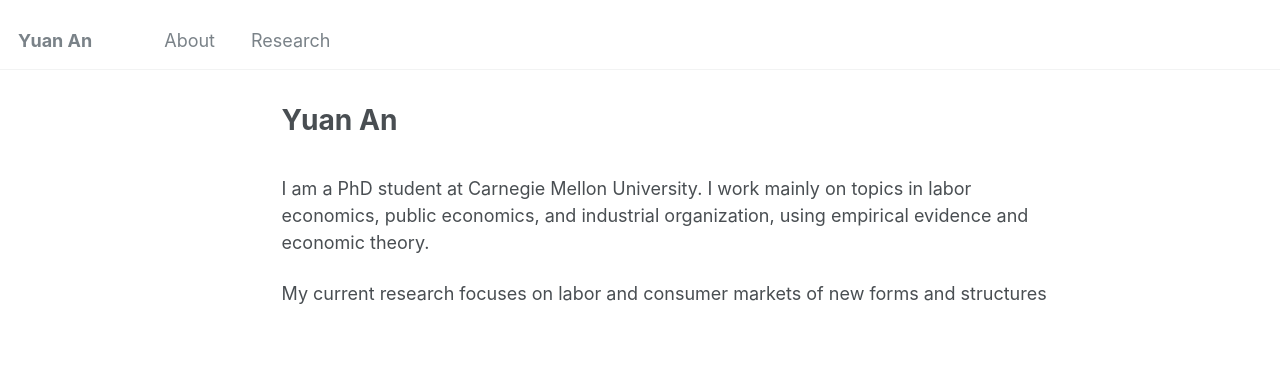
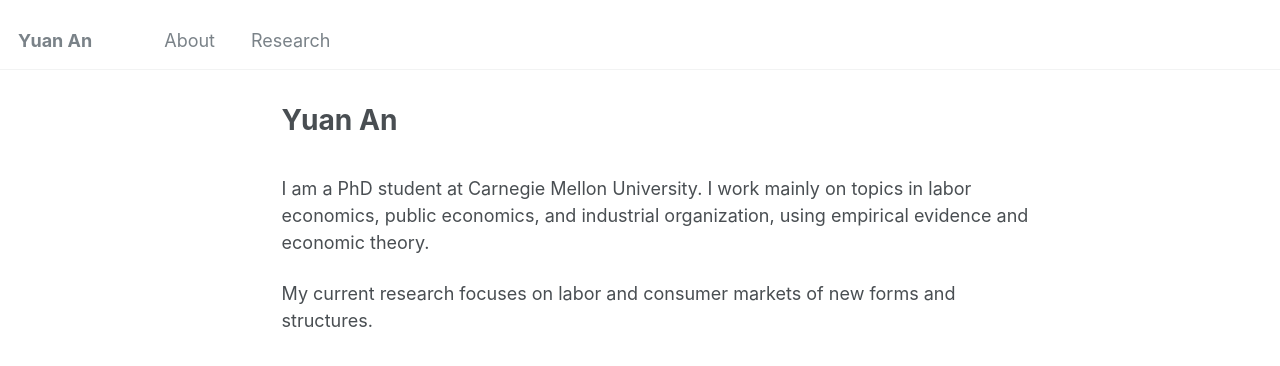
Before and after one commit to yuan-ann/yuan-ann.github.io, a Jekyll site: the page built from _pages/about.md, in a window 1280 px wide. Shown: the top 366 px of the page. Built offline with Jekyll 4.4.1, drawn with Linux system fonts in a browser that asks for light colours.

```diff
--- a/_pages/about.md
+++ b/_pages/about.md
@@ -11,5 +11,7 @@ redirect_from:
 <br>
 I am a PhD student at Carnegie Mellon University. I work mainly on topics in labor economics, public economics, and industrial organization, using empirical evidence and economic theory.
 
-My current research focuses on labor and consumer markets of new forms and structures <!--(often driven by technological innovation), in particular how these markets function fundamentally differently from traditional markets, and efficiency and incidence of institutions designed to adapt to new market features in these markets.
+My current research focuses on labor and consumer markets of new forms and structures.
+
+<!--(often driven by technological innovation), in particular how these markets function fundamentally differently from traditional markets, and efficiency and incidence of institutions designed to adapt to new market features in these markets.
 -->
```
